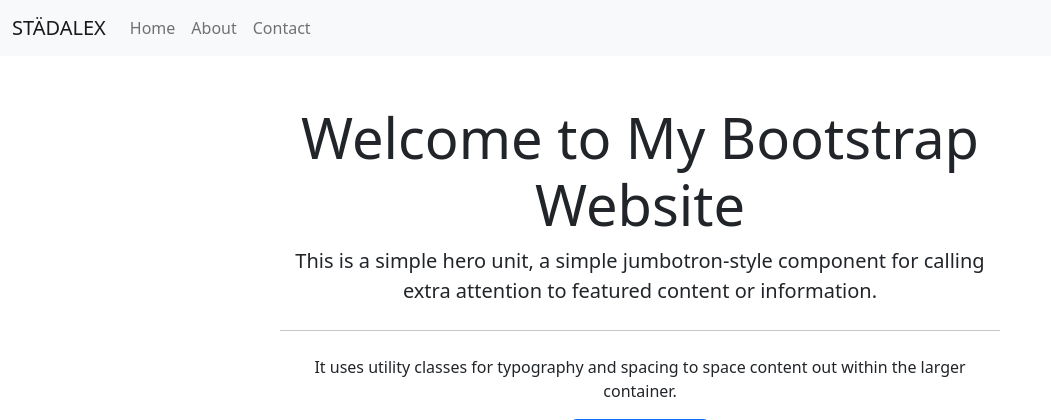
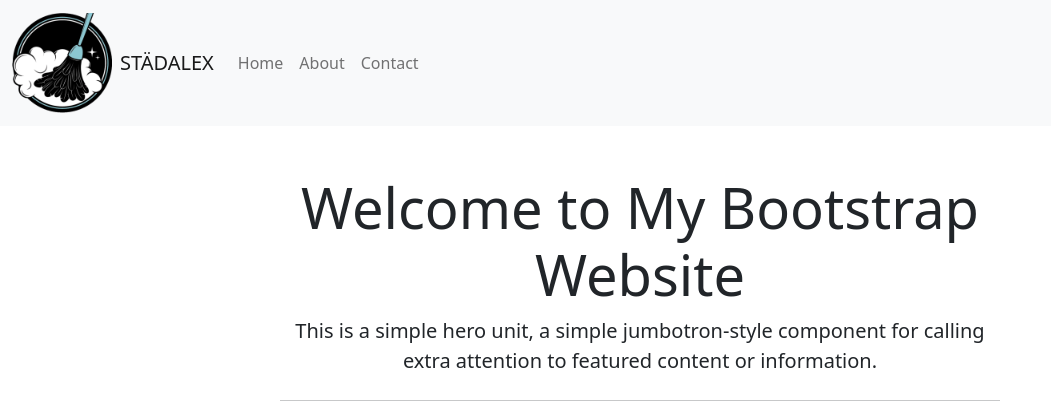
Before and after one commit to NikolettaGr/CleaningBookingApp, a Django app: page / in a window 1280 px wide. Shown: the top 420 px of the page, without its empty margins (0-1051 px from the left). Run offline with Django 5.2, Linux system fonts and the light colour scheme; some libraries are stand-ins or nearby versions.

Commit message:
Add logo image to the header

```diff
--- a/templates/base.html
+++ b/templates/base.html
@@ -26,7 +26,10 @@
     <header>
         <nav class="navbar navbar-expand-lg navbar-light bg-light">
             <div class="container-fluid">
-                <a class="navbar-brand" href="/">STÄDALEX</a>
+                <a class="navbar-brand d-flex align-items-center" href="/">
+                    <img src="{% static 'images/logo.png' %}" alt="Logo" width="100" height="100" class="me-2">
+                    STÄDALEX
+                </a>
                 <button class="navbar-toggler" type="button" data-bs-toggle="collapse" data-bs-target="#navbarNav"
                     aria-controls="navbarNav" aria-expanded="false" aria-label="Toggle navigation">
                     <span class="navbar-toggler-icon"></span>
```
Also changed, not shown: static/images/logo.png (added).
